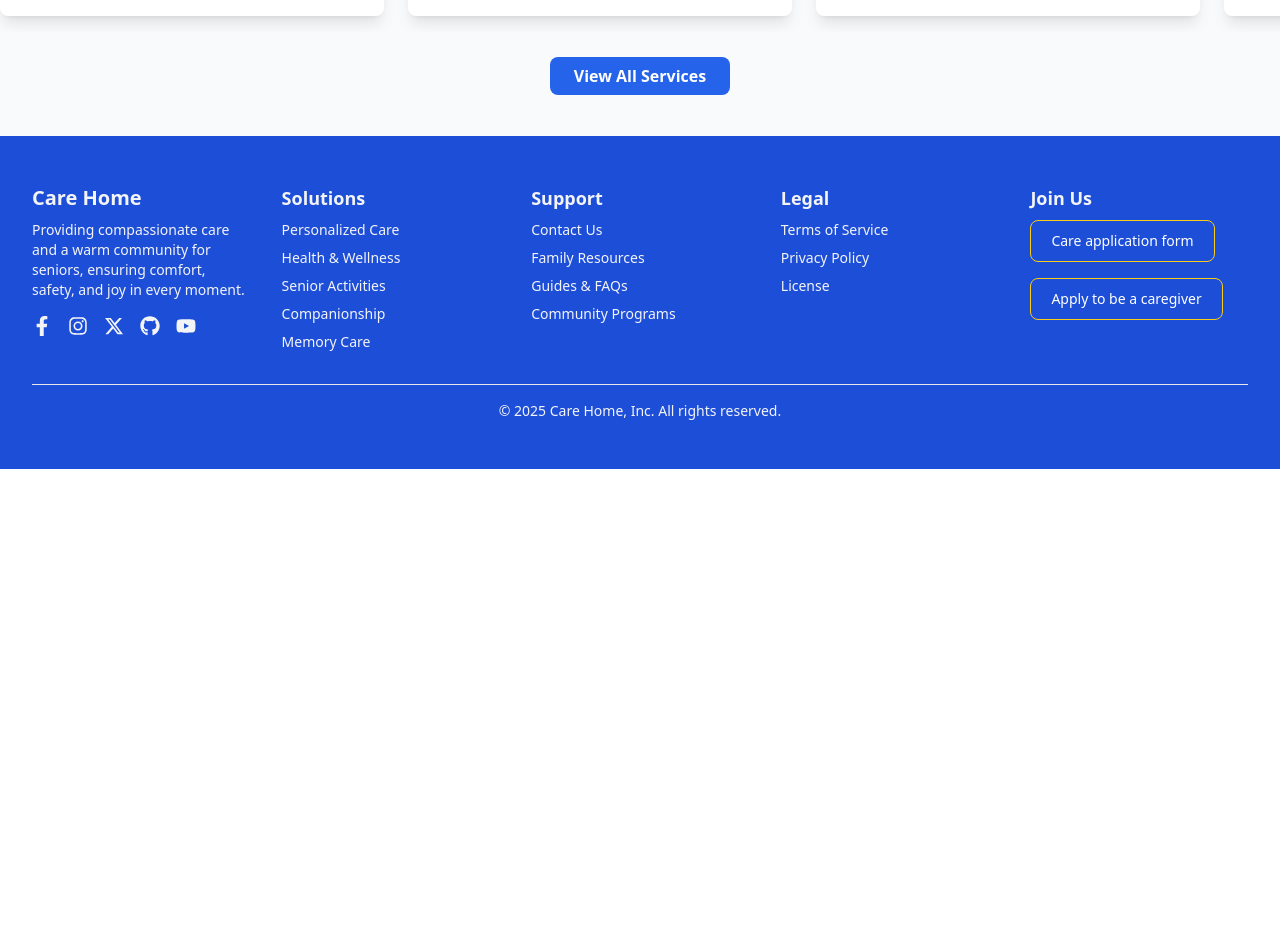
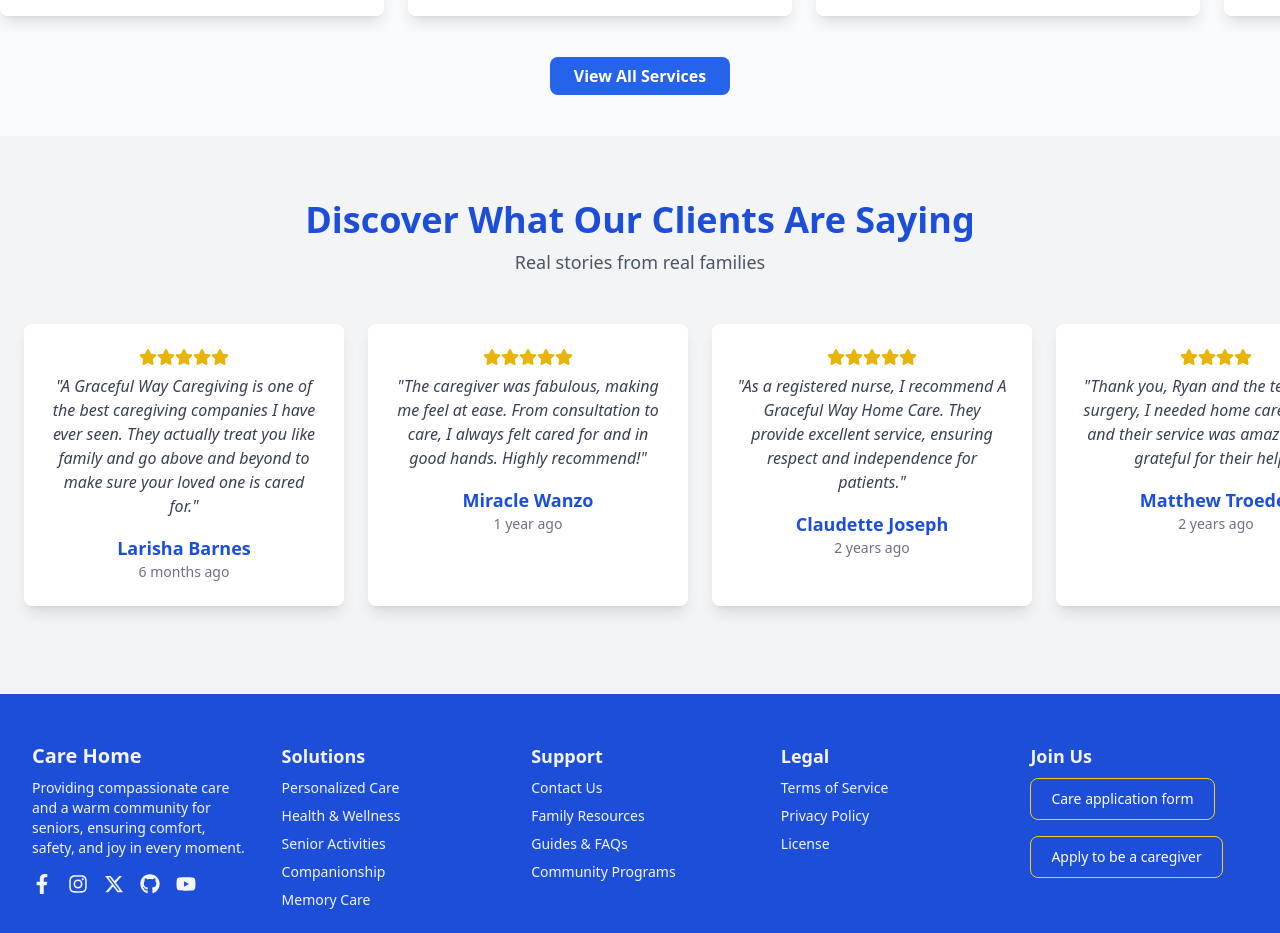
Before and after one commit to tundealfred/carehome-project-react, a React (Vite) app in the folder client/: page / in a window 1280 px wide. Shown: the part 1680-2613 px from the top of the page. Before the commit the page ends 2149 px from the top, so only its background shows below. Built offline with nearby package versions, Linux system fonts and the light colour scheme.

Commit message:
add testimonial

```diff
--- a/client/src/pages/Home.jsx
+++ b/client/src/pages/Home.jsx
@@ -1,5 +1,6 @@
-import React from "react";
+import React, { useRef } from "react";
 import { motion } from "framer-motion";
+import { FaStar } from "react-icons/fa";
 import { Link } from "react-router-dom";
 import HeroSection from "../components/HeroSection";
 import carePhoto1 from "../assets/carePhoto1.jpg";
@@ -52,7 +53,54 @@
   },
 ];
 
+const testimonials = [
+  {
+    name: "Larisha Barnes",
+    date: "6 months ago",
+    rating: 5,
+    review:
+      "A Graceful Way Caregiving is one of the best caregiving companies I have ever seen. They actually treat you like family and go above and beyond to make sure your loved one is cared for.",
+  },
+  {
+    name: "Miracle Wanzo",
+    date: "1 year ago",
+    rating: 5,
+    review:
+      "The caregiver was fabulous, making me feel at ease. From consultation to care, I always felt cared for and in good hands. Highly recommend!",
+  },
+  {
+    name: "Claudette Joseph",
+    date: "2 years ago",
+    rating: 5,
+    review:
+      "As a registered nurse, I recommend A Graceful Way Home Care. They provide excellent service, ensuring respect and independence for patients.",
+  },
+  {
+    name: "Matthew Troedel",
+    date: "2 years ago",
+    rating: 4,
+    review:
+      "Thank you, Ryan and the team! After surgery, I needed home care support, and their service was amazing. Truly grateful for their help!",
+  },
+  {
+    name: "Toby Banks",
+    date: "2 years ago",
+    rating: 5,
+    review:
+      "Look no further if you're looking for in-home care for a loved one or yourself! Amazing service and compassionate caregivers.",
+  },
+  {
+    name: "Jane Smith",
+    date: "4 months ago",
+    rating: 5,
+    review:
+      "I can’t thank A Graceful Way Care enough! They provided wonderful care for my mother during her recovery. Professional and kind staff!",
+  },
+];
+
 const Home = () => {
+  const sliderRef = useRef(null);
+
   return (
     <>
       <HeroSection />
@@ -157,6 +205,50 @@
           </Link>
         </div>
       </section>
+
+      {/* Testimonial */}
+      <section className="py-16 bg-gray-100">
+        <div className="container mx-auto text-center">
+          <h2 className="text-4xl font-bold text-blue-700 mb-2">
+            Discover What Our Clients Are Saying
+          </h2>
+          <p className="text-gray-600 text-lg mb-6">
+            Real stories from real families
+          </p>
+
+          {/* Scrollable Testimonial Slider */}
+          <div className="overflow-x-scroll no-scrollbar" ref={sliderRef}>
+            <motion.div
+              className="flex space-x-6 px-6 my-6"
+              drag="x"
+              dragConstraints={{ left: -600, right: 0 }}
+            >
+              {testimonials.map((testimonial, index) => (
+                <motion.div
+                  key={index}
+                  className="bg-white p-6 rounded-lg shadow-lg w-80 min-w-[320px] flex-shrink-0"
+                  initial={{ opacity: 0, scale: 0.9 }}
+                  animate={{ opacity: 1, scale: 1 }}
+                  transition={{ duration: 0.5, delay: index * 0.2 }}
+                >
+                  <div className="flex items-center justify-center mb-2">
+                    {[...Array(testimonial.rating)].map((_, i) => (
+                      <FaStar key={i} className="text-yellow-500 text-lg" />
+                    ))}
+                  </div>
+                  <p className="text-gray-700 italic">"{testimonial.review}"</p>
+                  <div className="mt-4">
+                    <h3 className="text-lg font-semibold text-blue-700">
+                      {testimonial.name}
+                    </h3>
+                    <p className="text-gray-500 text-sm">{testimonial.date}</p>
+                  </div>
+                </motion.div>
+              ))}
+            </motion.div>
+          </div>
+        </div>
+      </section>
     </>
   );
 };
```
